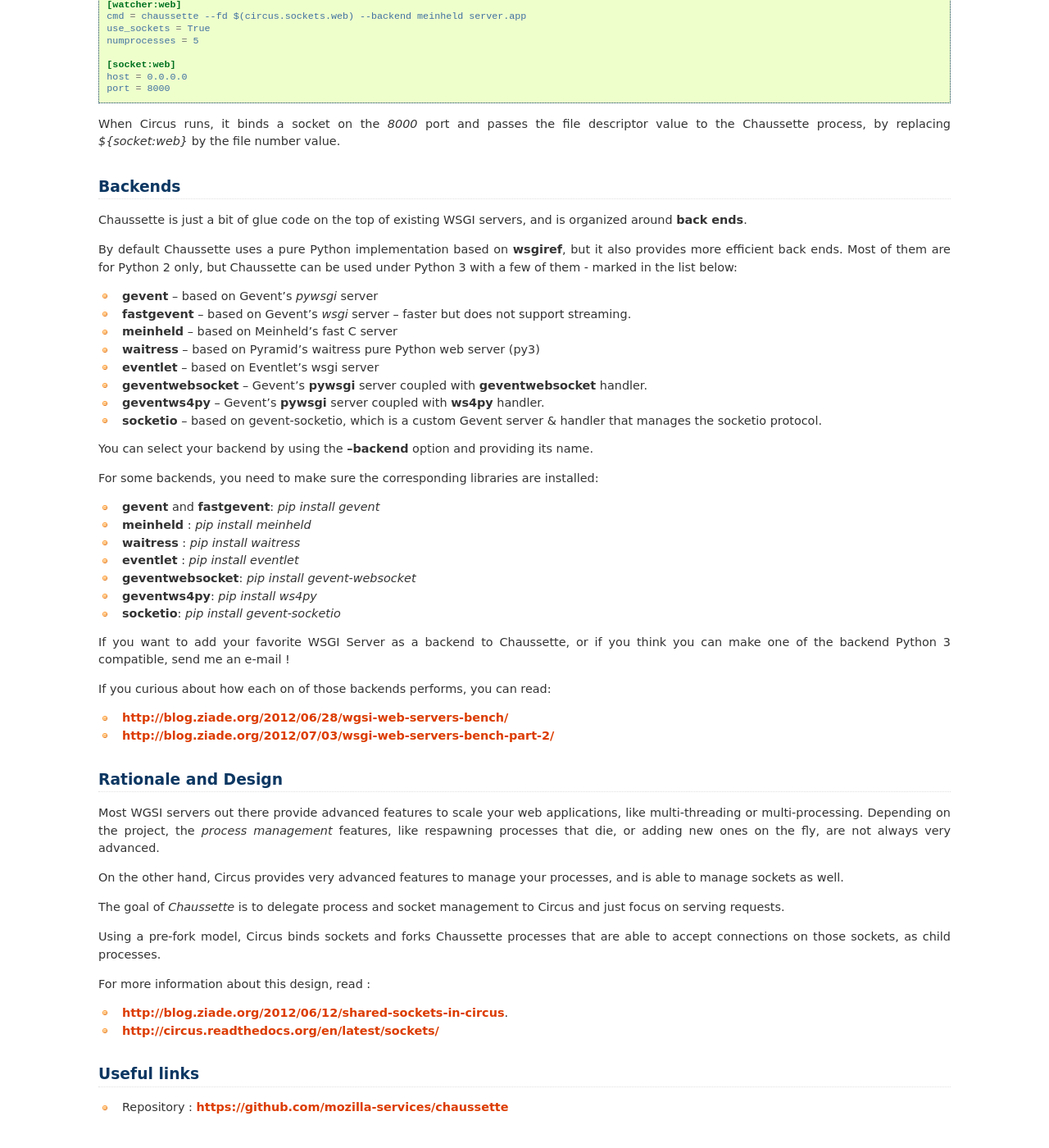
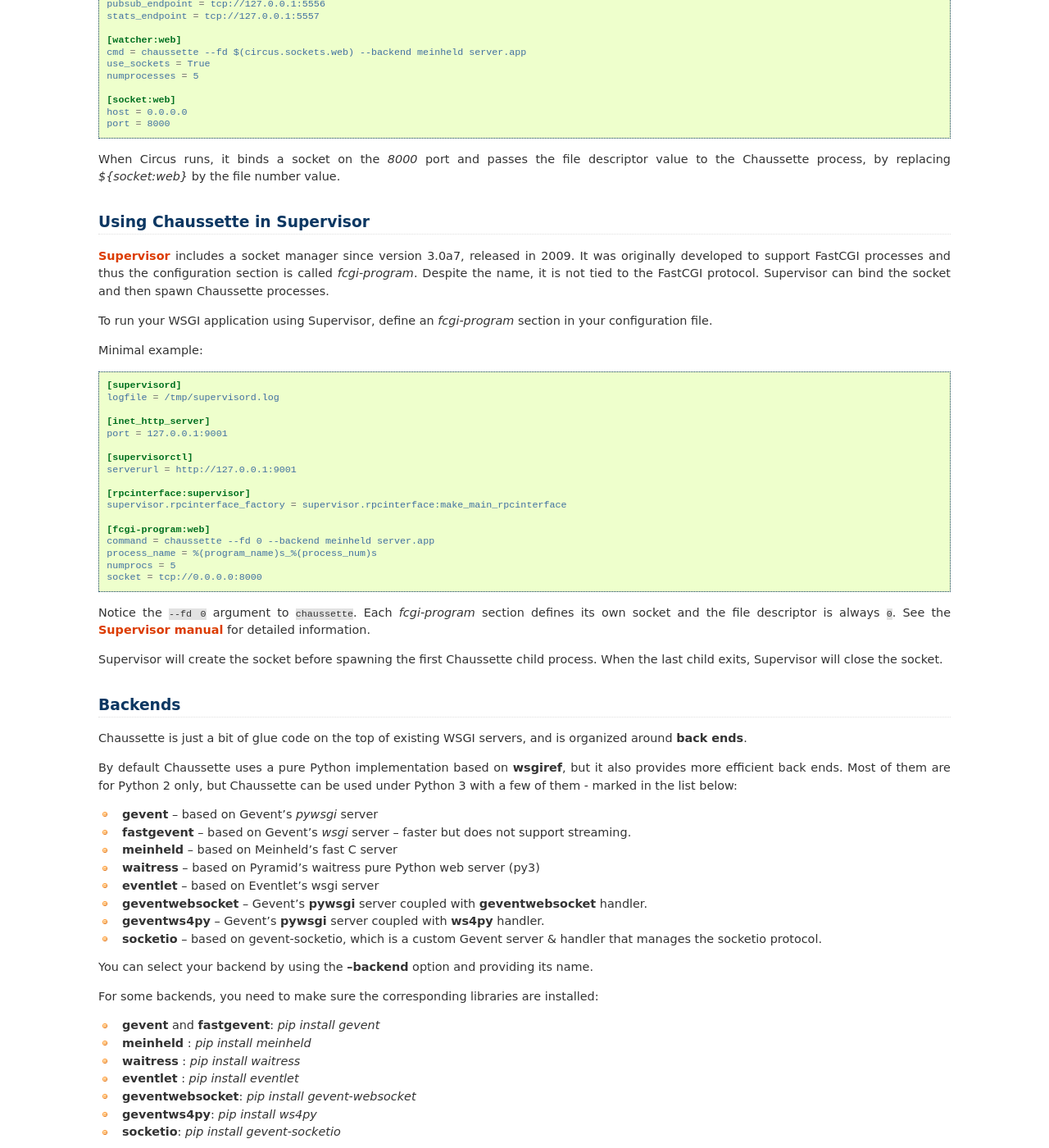
Before and after one commit to circus-tent/chaussette, a Sphinx documentation site: the page built from docs/source/index.rst, in a window 1280 px wide and 1400 px high, scrolled down 1431 px. Shown: the whole window at 82% size. Built offline with Sphinx 7.4.7, drawn with Linux system fonts in a browser that asks for light colours; some of the changed text lies outside the part shown.

Commit message:
Add Supervisor config example

```diff
--- a/docs/source/index.rst
+++ b/docs/source/index.rst
@@ -13,7 +13,8 @@
 sockets**.
 
 That makes **Chaussette** the best companion to run a WSGI or Django
-stack in `Circus <http://circus.rtfd.org>`_.
+stack under a process and socket manager, such as
+`Circus <http://circus.rtfd.org>`_ or `Supervisor <http://supervisord.org>`_.
 
 .. image:: https://secure.travis-ci.org/mozilla-services/chaussette.png?branch=master
    :alt: Build Status
@@ -91,8 +92,9 @@
 Using Chaussette in Circus
 ==========================
 
-The typical use case is to run Chaussette processes in `Circus <http://circus.io>`_,
-which takes care of binding the sockets and spawning Chaussette processes.
+The typical use case is to run Chaussette processes under a process and socket
+manager.  Chaussette was developed to run under `Circus <http://circus.io>`_,
+which takes care of binding the socket and spawning Chaussette processes.
 
 To run your WSGI application using Circus, define a *socket* section in your
 configuration file, then add a Chaussette watcher.
@@ -118,6 +120,50 @@
 
 When Circus runs, it binds a socket on the *8000* port and passes the file descriptor
 value to the Chaussette process, by replacing *${socket:web}* by the file number value.
+
+
+Using Chaussette in Supervisor
+==============================
+
+`Supervisor <http://supervisord.org>`_ includes a socket manager since
+version 3.0a7, released in 2009.  It was originally developed to support
+FastCGI processes and thus the configuration section is called
+*fcgi-program*.  Despite the name, it is not tied to the FastCGI protocol.
+Supervisor can bind the socket and then spawn Chaussette processes.
+
+To run your WSGI application using Supervisor, define an *fcgi-program*
+section in your configuration file.
+
+Minimal example:
+
+.. code-block:: ini
+
+    [supervisord]
+    logfile = /tmp/supervisord.log
+
+    [inet_http_server]
+    port = 127.0.0.1:9001
+
+    [supervisorctl]
+    serverurl = http://127.0.0.1:9001
+
+    [rpcinterface:supervisor]
+    supervisor.rpcinterface_factory = supervisor.rpcinterface:make_main_rpcinterface
+
+    [fcgi-program:web]
+    command = chaussette --fd 0 --backend meinheld server.app
+    process_name = %(program_name)s_%(process_num)s
+    numprocs = 5
+    socket = tcp://0.0.0.0:8000
+
+
+Notice the ``--fd 0`` argument to ``chaussette``.  Each *fcgi-program*
+section defines its own socket and the file descriptor is always ``0``.
+See the `Supervisor manual <http://supervisord.org/configuration.html#fcgi-program-x-section-settings>`_
+for detailed information.
+
+Supervisor will create the socket before spawning the first Chaussette child
+process.  When the last child exits, Supervisor will close the socket.
 
 
 Backends
@@ -178,14 +224,14 @@
 project, the *process management* features, like respawning processes that
 die, or adding new ones on the fly, are not always very advanced.
 
-On the other hand, Circus provides very advanced features to manage
-your processes, and is able to manage sockets as well.
+On the other hand, tools like Circus and Supervisor have more advanced
+features to manage your processes, and are able to manage sockets as well.
 
 The goal of *Chaussette* is to delegate process and socket management to
-Circus and just focus on serving requests.
+its parent process and just focus on serving requests.
 
-Using a pre-fork model, Circus binds sockets and forks Chaussette processes
-that are able to accept connections on those sockets, as child processes.
+Using a pre-fork model, the process manager binds a socket.  It then forks
+Chaussette child processes that accept connections on that socket.
 
 For more information about this design, read :
 
```
